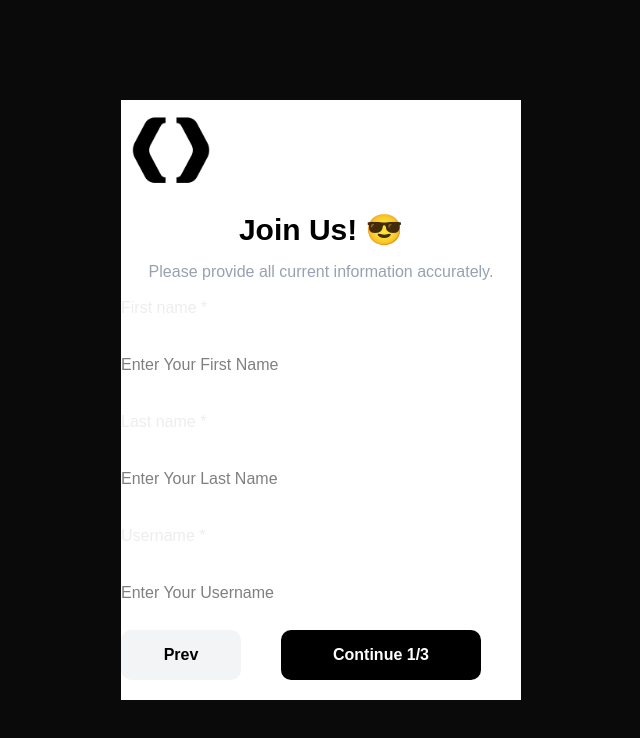
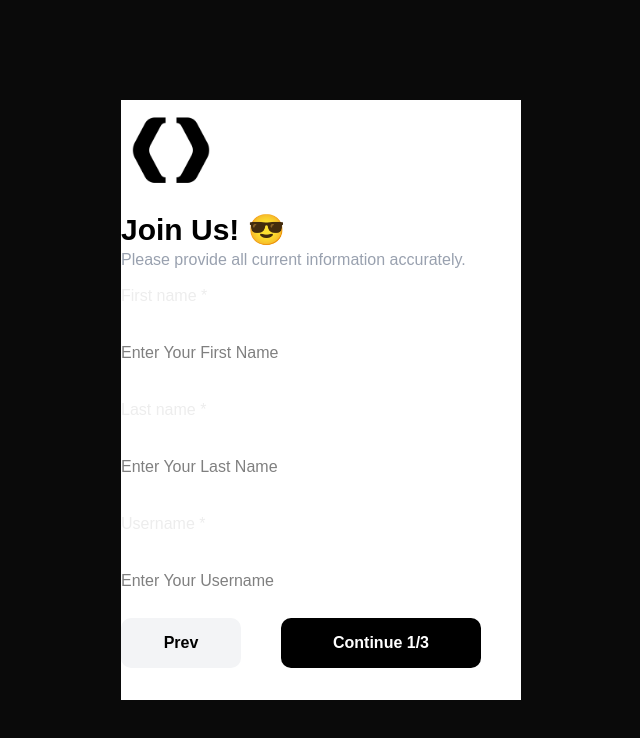
Before and after one commit to JinreP/Multi-Step-Form, a Next.js app: page / in a window 1280 px wide. Shown: the top 738 px of the page, without its empty margins (319-959 px from the left). Built offline with nearby package versions, Linux system fonts and the light colour scheme.

Commit message:
Finalize page changes after history rewrite

```diff
--- a/src/app/page.jsx
+++ b/src/app/page.jsx
@@ -33,10 +33,12 @@ export default function Home() {
     <div className="w-full h-screen flex flex-col justify-center items-center">
       <div className="flex text-center flex-col gap-3 w-[400px] h-[600px] bg-white">
         <img src="./logo.png" alt="test" className="w-[100px] h-[100px]" />
-        <h1 className="font-bold text-black text-3xl">Join Us! 😎</h1>
-        <p className="text-gray-400">
-          Please provide all current information accurately.
-        </p>
+        <div className="flex flex-col items-start justify-start">
+          <h1 className="font-bold text-black text-3xl">Join Us! 😎</h1>
+          <p className="text-gray-400">
+            Please provide all current information accurately.
+          </p>
+        </div>
         <div className="body">{currentPage()}</div>
         <div className="flex gap-5">
           <Buttons
```
